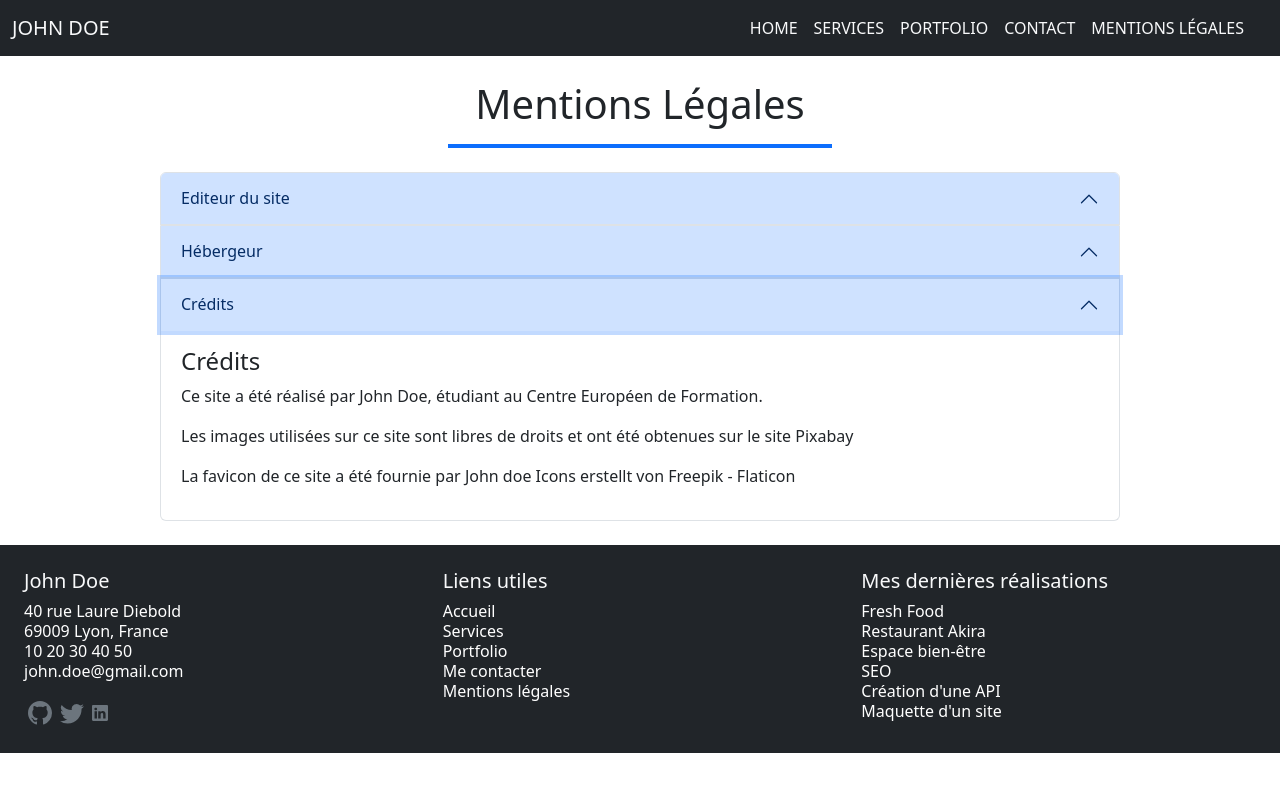
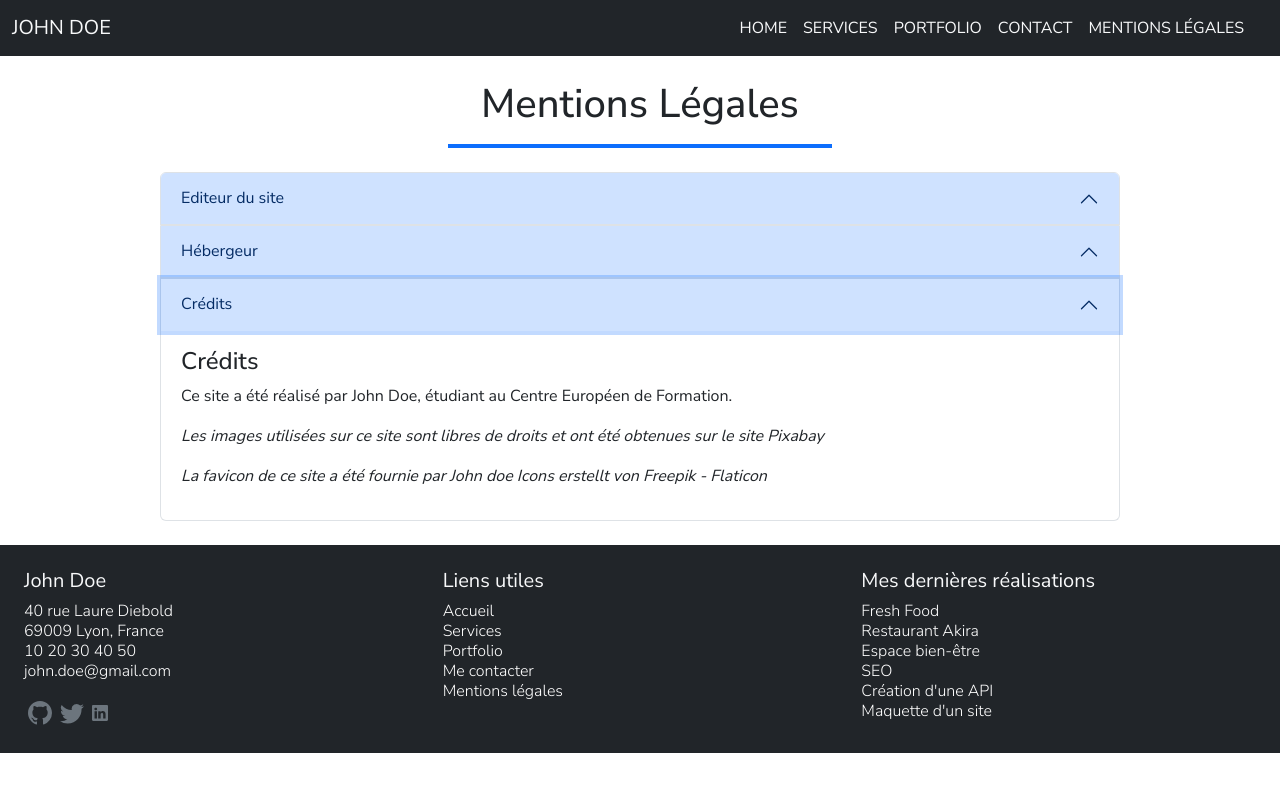
Before and after one commit to Manoon89/portfolio-react-john-doe, a React (Vite) app: page /mentionslegales in a window 1280 px wide. Both pictures are taken after a click on the button "Crédits". Shown: the top 792 px of the page. Built offline with nearby package versions, Linux system fonts and the light colour scheme.

Commit message:
Change police

```diff
--- a/src/assets/css/style.css
+++ b/src/assets/css/style.css
@@ -1,3 +1,14 @@
+/* Pas réussi à convertir la police en .woof le site Convertio n'y arrivait pas */
+
+@font-face{
+    font-family: NunitoSans ;
+    src: url(../fonts/NunitoSans-VariableFont_YTLC\,opsz\,wdth\,wght.ttf);
+}
+
+body{
+    font-family: NunitoSans, sans-serif;
+}
+
 header, main, footer, img{
     margin: auto ;
     background-color: white;
@@ -16,7 +27,7 @@ main a{
 }
 
 textarea{
-    height: 33vh;
+    height: 30vh;
 }
 
 @media (min-width: 768px) {
--- a/src/pages/mentions.jsx
+++ b/src/pages/mentions.jsx
@@ -68,8 +68,8 @@ export default function MentionsLegales () {
                             <section>
                                 <h4>Crédits</h4>
                                 <p>Ce site a été réalisé par John Doe, étudiant au Centre Européen de Formation.</p>
-                                <p>Les images utilisées sur ce site sont libres de droits et ont été obtenues sur le site Pixabay</p>
-                                <p>La favicon de ce site a été fournie par John doe Icons erstellt von Freepik - Flaticon</p>
+                                <p className="fst-italic">Les images utilisées sur ce site sont libres de droits et ont été obtenues sur le site Pixabay</p>
+                                <p className="fst-italic">La favicon de ce site a été fournie par John doe Icons erstellt von Freepik - Flaticon</p>
                             </section>
                         </div>
                     </div>
```
Also changed, not shown: src/assets/fonts/NunitoSans-VariableFont_YTLC,opsz,wdth,wght.ttf (added).
